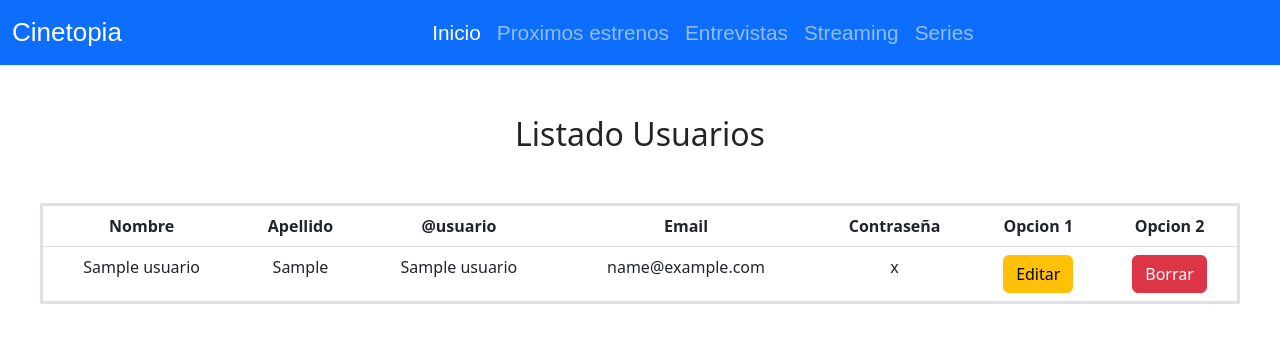
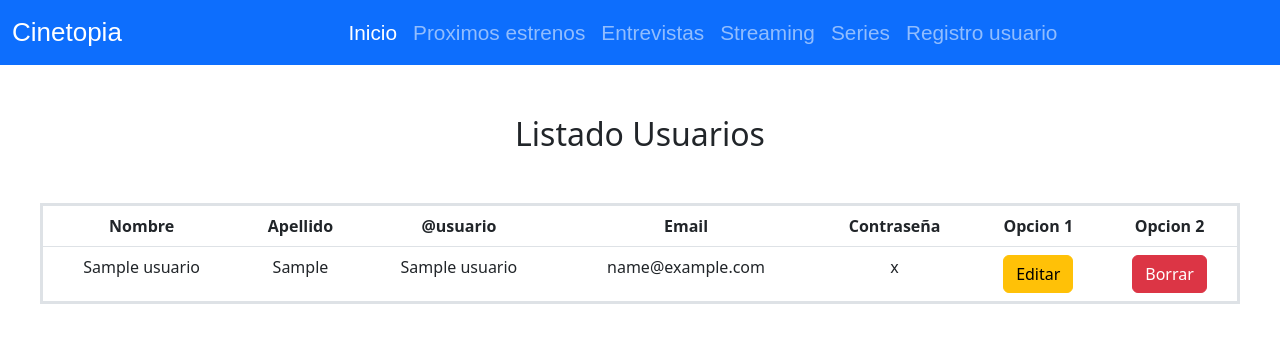
Before and after one commit to AdrianFigueroaAlmonacid/sumativa3, a Django app: page /listado-usuarios/ in a window 1280 px wide. Shown: the top 343 px of the page. Run offline with Django 5.2, Linux system fonts and the light colour scheme; tables that the repository leaves empty hold one stand-in row (values such as "Sample post"); some web fonts are replaced.

Commit message:
cambio en menu vista listado

```diff
--- a/sumativa2/core/templates/core/listado-usuarios.html
+++ b/sumativa2/core/templates/core/listado-usuarios.html
@@ -50,6 +50,11 @@
                         <li class="nav-item">
                             <a class="nav-link" href="{%url 'series'%}"> <span class="text-nav">Series</span> </a>
                         </li>
+                        <li class="nav-item">
+                            <a class="nav-link" href="{% url 'registro'%}"> <span class="text-nav">Registro
+                                    usuario</span> </a>
+                        </li>
+
                     </ul>
                 </div>
             </div>
```
